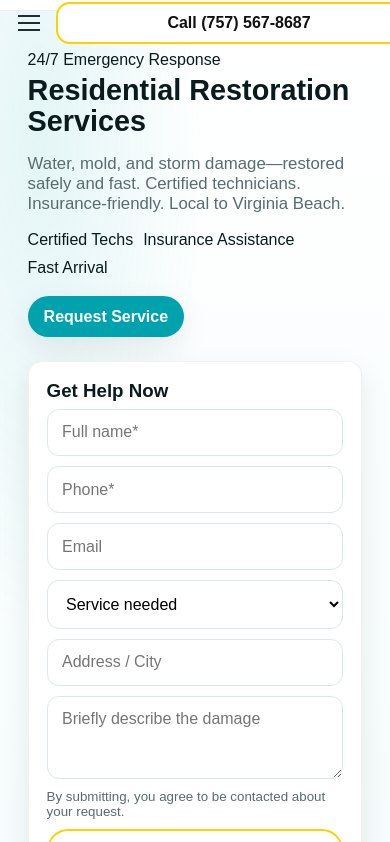
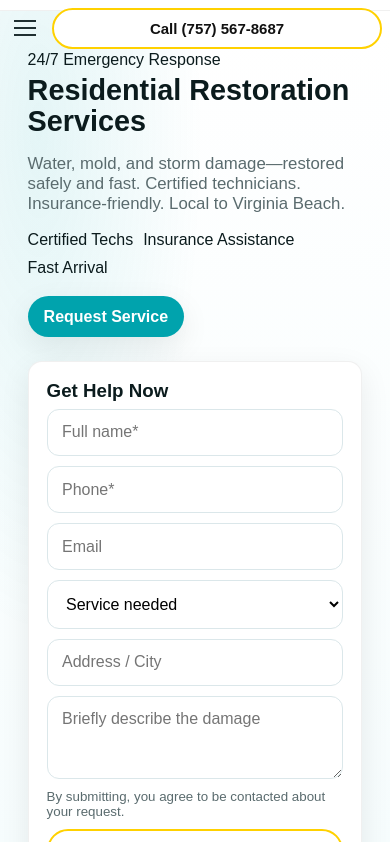
Before and after one commit to TAServices/TASERVICESWEB, a plain HTML site: page index.html in a window 390 px wide. Shown: the part 64-906 px from the top of the page. Drawn offline with Linux system fonts and the light colour scheme.

Commit message:
Mobile patch

```diff
--- a/styles.css
+++ b/styles.css
@@ -189,3 +189,22 @@ img, video { max-width: 100%; height: auto; }
   .grid { gap: 16px; }
   .grid.cols-3, .grid.cols-4 { grid-template-columns: 1fr; }
 }
+/* --- Mobile call button adjustment --- */
+@media (max-width: 900px) {
+  .nav-cta {
+    order: 3;
+    width: 100%;
+    display: flex;
+    justify-content: center;   /* center it */
+    margin-top: 6px;
+  }
+
+  .nav-cta .btn.alt {
+    flex: 0 0 auto;            /* don't stretch full width */
+    display: inline-flex;
+    padding: 10px 18px;
+    font-size: 15px;
+    border-radius: 999px;      /* pill shape */
+    max-width: 90%;            /* avoids edge-to-edge */
+  }
+}
```
